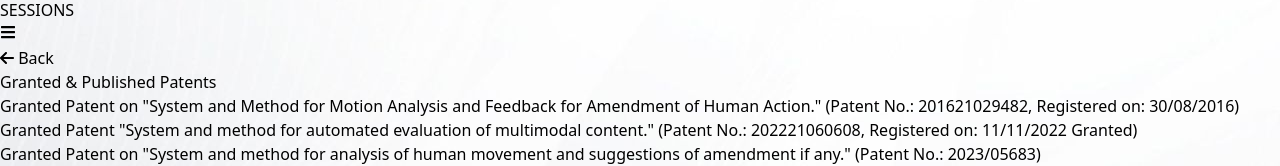
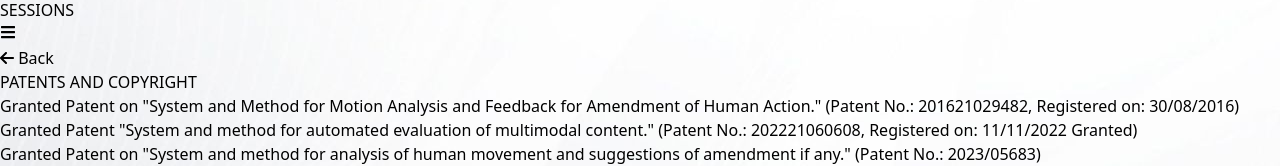
Before and after one commit to kaustubhgharat/PBL_Project, a React (Vite) app in the folder PBL_Project/: page /patents in a window 1280 px wide. Shown: the part 278-444 px from the top of the page. Built offline with nearby package versions, Linux system fonts and the light colour scheme.

Commit message:
updated patents and session

```diff
--- a/PBL_Project/src/components/Patents.jsx
+++ b/PBL_Project/src/components/Patents.jsx
@@ -51,7 +51,7 @@ const Patents = () => {
 
       {/* Patent Information */}
       <div className="w-5/6 mx-auto mt-8 bg-white p-6 rounded-lg shadow-lg h-4/6 overflow-y-auto">
-        <h2 className="text-2xl font-bold mb-4">Granted & Published Patents</h2>
+        <h2 className="text-2xl font-bold mb-4">PATENTS AND COPYRIGHT</h2>
         <ul className="list-disc pl-5 space-y-3 text-lg">
           <li>Granted Patent on "System and Method for Motion Analysis and Feedback for Amendment of Human Action." (Patent No.: 201621029482, Registered on: 30/08/2016)</li>
           <li>Granted Patent "System and method for automated evaluation of multimodal content." (Patent No.: 202221060608, Registered on: 11/11/2022 Granted)</li>
--- a/PBL_Project/src/components/Session.jsx
+++ b/PBL_Project/src/components/Session.jsx
@@ -50,7 +50,7 @@ const Session = () => {
       )}
       {/* Session Information */}
       <div className="w-5/6 mx-auto mt-8 bg-white p-6 rounded-lg shadow-lg h-4/6 overflow-y-auto">
-        <h2 className="text-2xl font-bold mb-4">Sessions & Expert Talks</h2>
+        <h2 className="text-2xl font-bold mb-4">INVITED TALKS / SESSIONS</h2>
         <ul className="list-disc pl-5 space-y-2 text-lg">
           <li>Worked as TPC Chair and Organizing Chair for ICEI-2022 International Conference</li>
           <li>Worked as Organizing Co-chair for CTiS 2022, CTiS 2023, and CTiS 2024</li>
```
